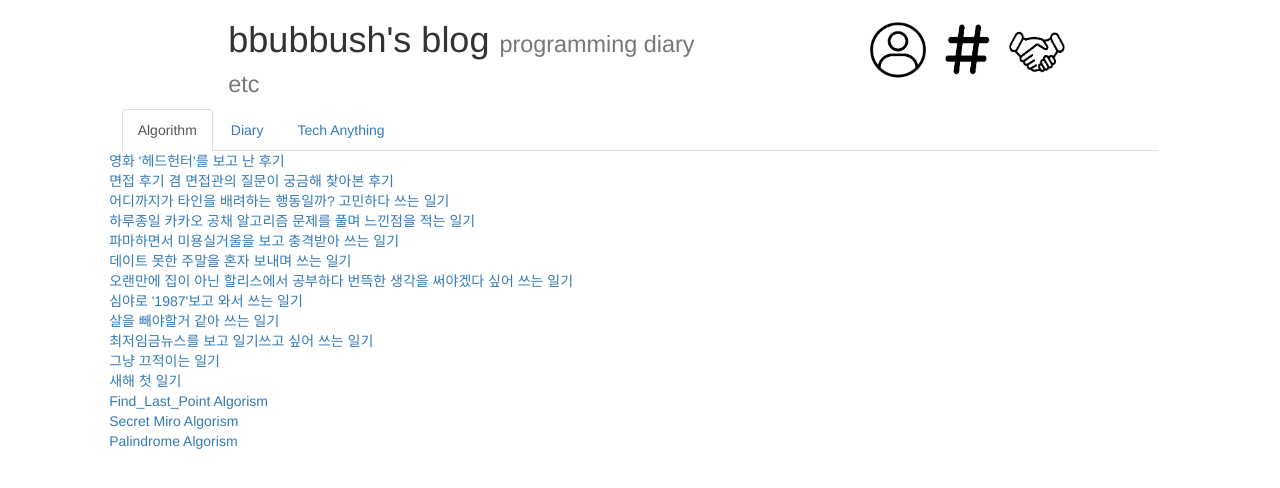
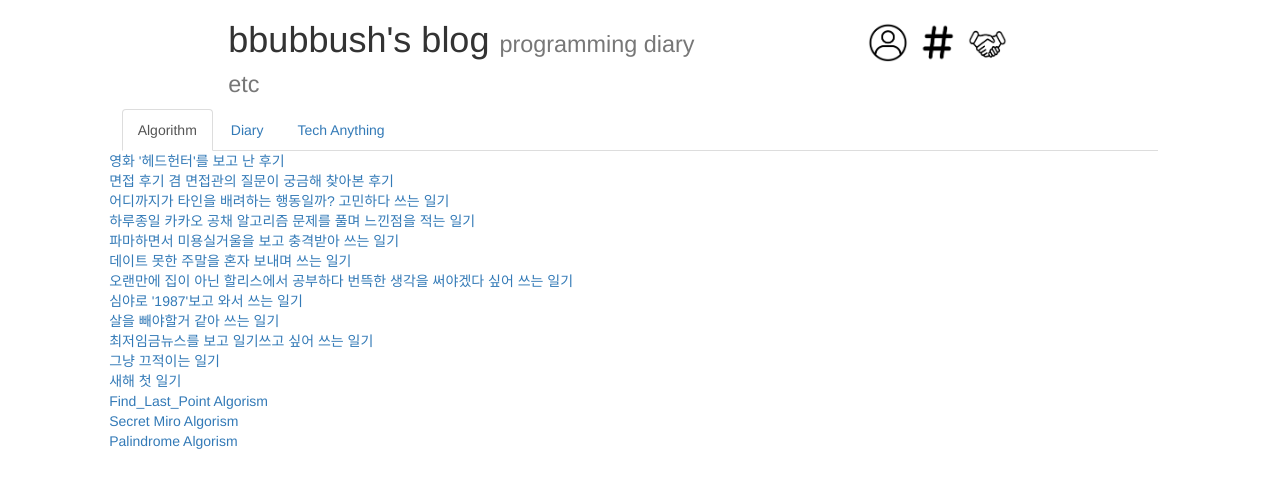
Before and after one commit to bbubbush/bbubbush.io, a Jekyll site: the page built from index.html, in a window 1280 px wide. Shown: the top 488 px of the page. Built offline with Jekyll 4.4.1, drawn with Linux system fonts in a browser that asks for light colours; nearby versions of some CDN libraries.

Commit message:
2018-02-08

```diff
--- a/_includes/title.html
+++ b/_includes/title.html
@@ -4,9 +4,9 @@
 	</div>
 	<div class="col-md-4 col-md-offset-1">
 		<h1>
-			<a href="{{ site.url }}/profile"><img src="{{ site.url }}/assets/title/profile.png" width="15%"></a>
-			<a href="{{ site.url }}/tag"><img src="{{ site.url }}/assets/title/tag.png" width="15%"></a>
-			<a href="{{ site.url }}/partner"><img src="{{ site.url }}/assets/title/partner.png" width="15%"></a>
+			<a href="{{ site.url }}/profile"><img src="{{ site.url }}/assets/title/profile.png" width="10%"></a>
+			<a href="{{ site.url }}/tag"><img src="{{ site.url }}/assets/title/tag.png" width="10%"></a>
+			<a href="{{ site.url }}/partner"><img src="{{ site.url }}/assets/title/partner.png" width="10%"></a>
 		</h1>
 	</div>
 </div>
```
